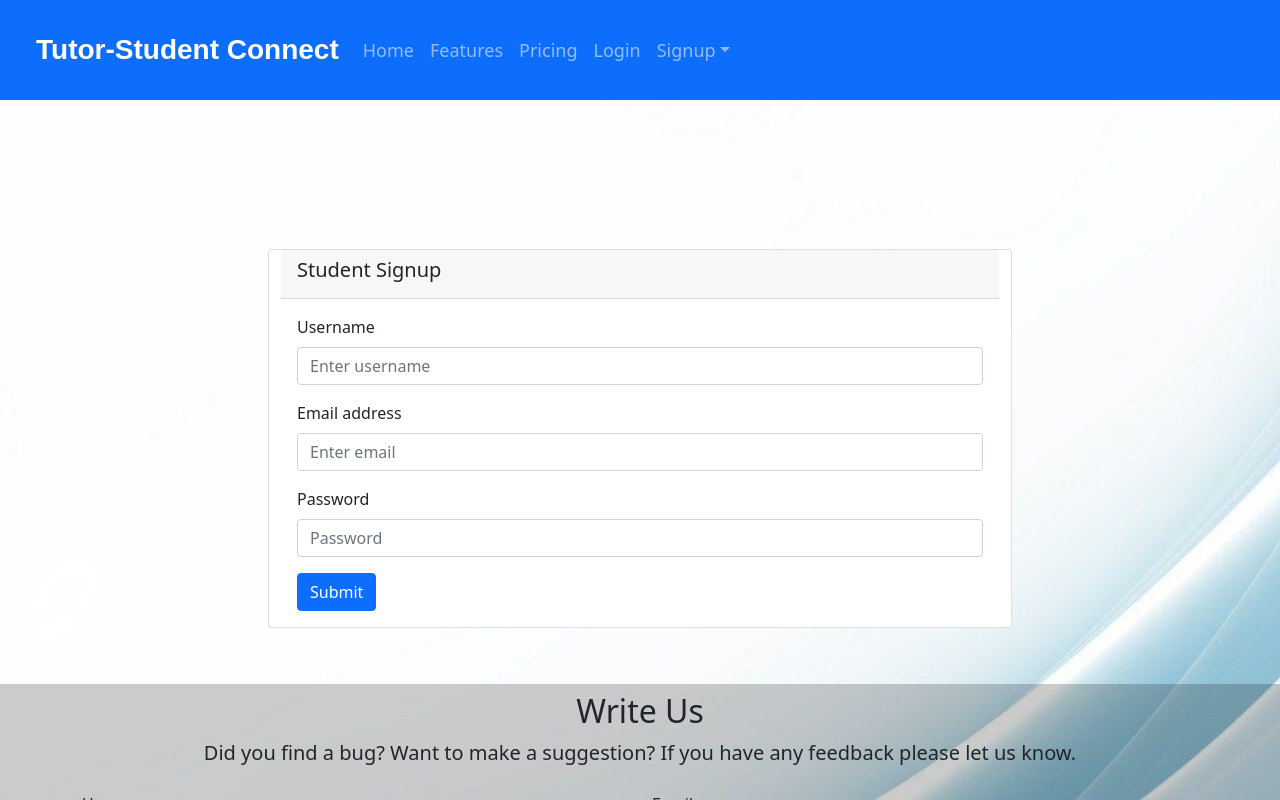
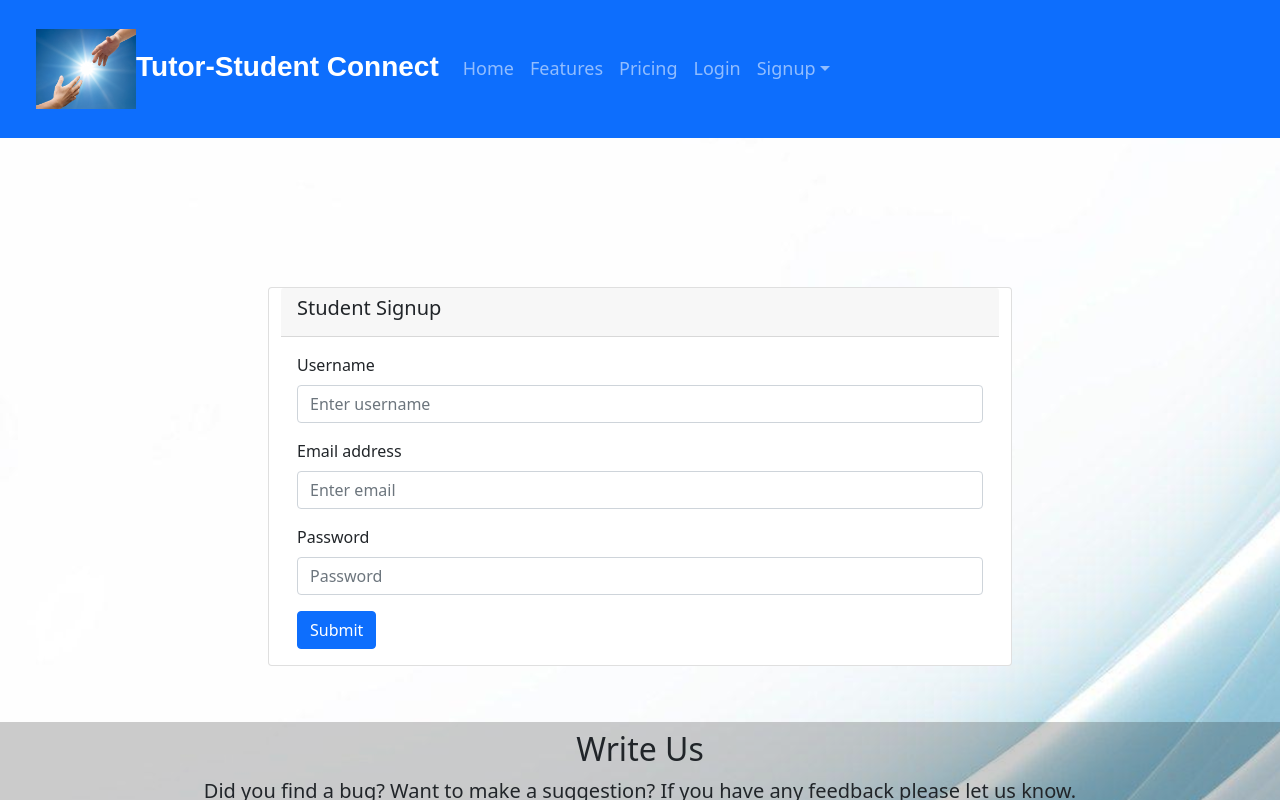
Before and after one commit to ALMA-DEV914/tutor-central-mern, a React (Create React App) app in the folder client/: page /student-signup in a window 1280 px wide. Shown: the top 800 px of the page. Built offline with nearby package versions, Linux system fonts and the light colour scheme.

Commit message:
add logo

```diff
--- a/client/src/components/Header/index.js
+++ b/client/src/components/Header/index.js
@@ -1,12 +1,13 @@
 import React from "react";
 import Auth from "../../utils/auth";
 import { Navbar, Container, Nav, NavDropdown } from "react-bootstrap";
+import logo from '../../assets/logo.jpeg';
 
 function Header() {
   return (
     <Navbar bg='primary p-4' variant='dark' collapseOnSelect expand='lg'>
       <Container fluid>
-        <Navbar.Brand href='/' style={{fontFamily: 'fantasy', fontSize: '28px', fontWeight: '600'}}>Tutor-Student Connect</Navbar.Brand>
+      <Navbar.Brand href='/' style={{fontFamily: 'fantasy', fontSize: '28px', fontWeight: '600'}}><img src={logo} alt="logo" style={{width: '100px'}}/>Tutor-Student Connect</Navbar.Brand>
         <Navbar.Toggle aria-controls='responsive-navbar' />
         <Navbar.Collapse id='responsive-navbar'>
           <Nav className='me-auto' style={{fontSize:'18px'}}>
```
Also changed, not shown: client/src/assets/logo.jpeg (added).
